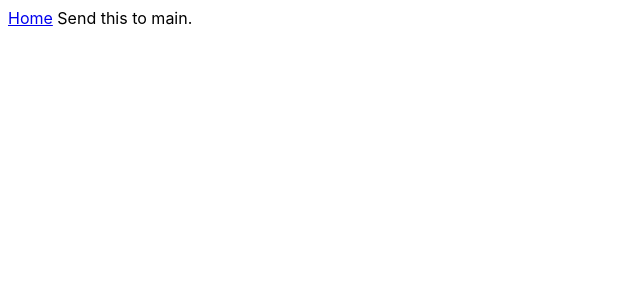
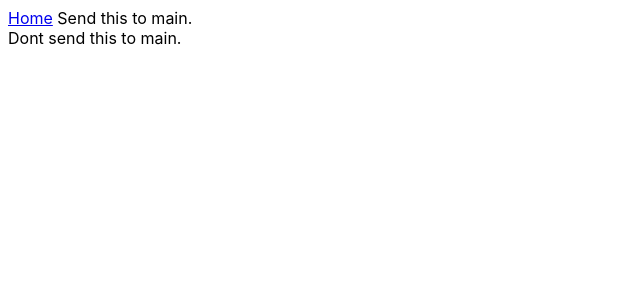
Before and after one commit to rabin-naga/ng-workspace-and-monorepo, an Angular app: page / in a window 1280 px wide. Shown: the top 300 px of the page, without its empty margins (0-640 px from the left). Built offline with nearby package versions, Linux system fonts and the light colour scheme.

Commit message:
Again changes in app-one

```diff
--- a/projects/app-one/src/app/app.component.html
+++ b/projects/app-one/src/app/app.component.html
@@ -188,5 +188,6 @@
 <a [routerLink]="'home'" routerLinkActive="router-link-active">Home</a>
 
 Send this to main.
-
+<br />
+Dont send this to main.
 <router-outlet />
```
